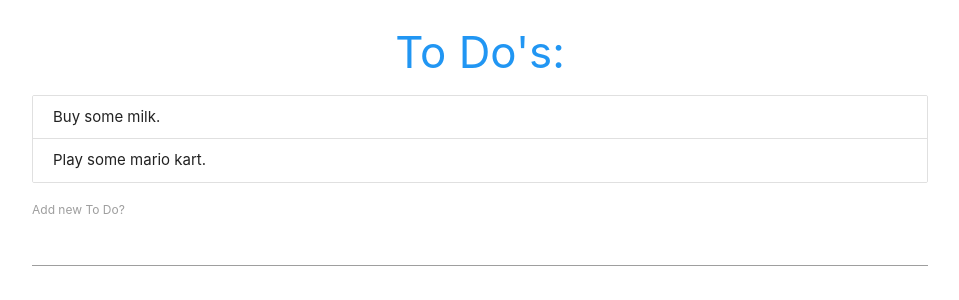
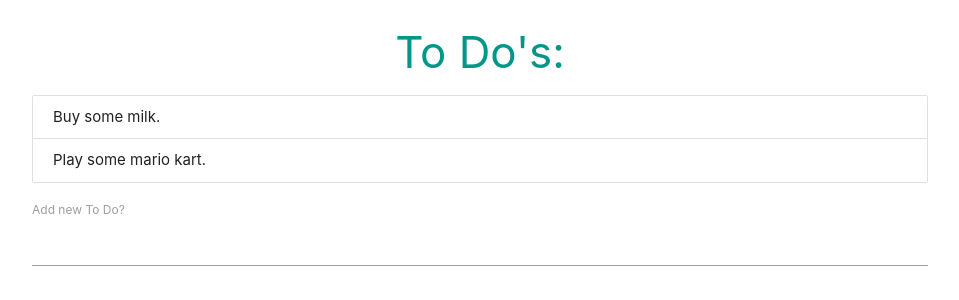
Before and after one commit to mukhtarB/react-todo, a React (Create React App) app: page / in a window 1280 px wide. Shown: the top 300 px of the page, without its empty margins (160-1119 px from the left). Built offline with nearby package versions, Linux system fonts and the light colour scheme.

Commit message:
style mod

```diff
--- a/src/App.js
+++ b/src/App.js
@@ -33,7 +33,7 @@ class App extends Component {
     render(){
         return (
             <div className='todo-app container'>
-                <h3 className = 'center blue-text'> To Do's: </h3>
+                <h3 className = 'center teal-text'> To Do's: </h3>
                 <ToDos todos={this.state.todos} delTodo={this.delTodo} />
                 <InputField addTodo={this.addTodo} />
             </div>
```
